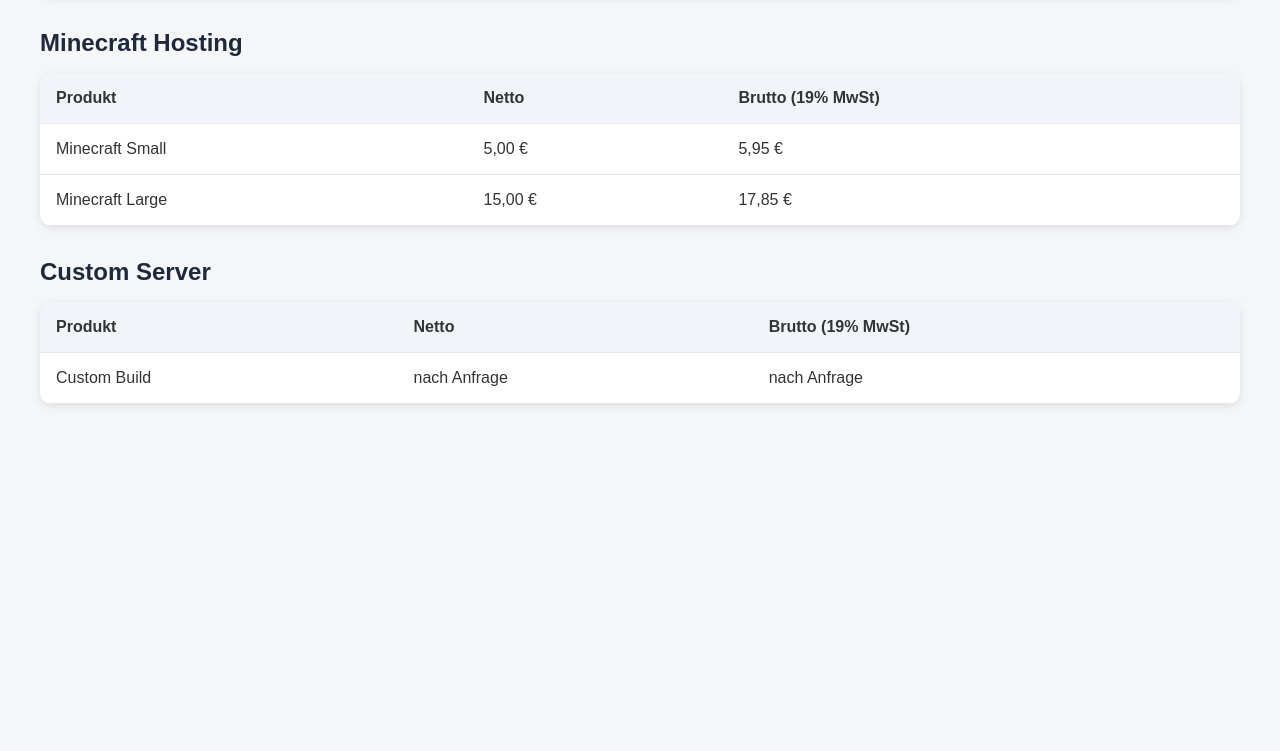
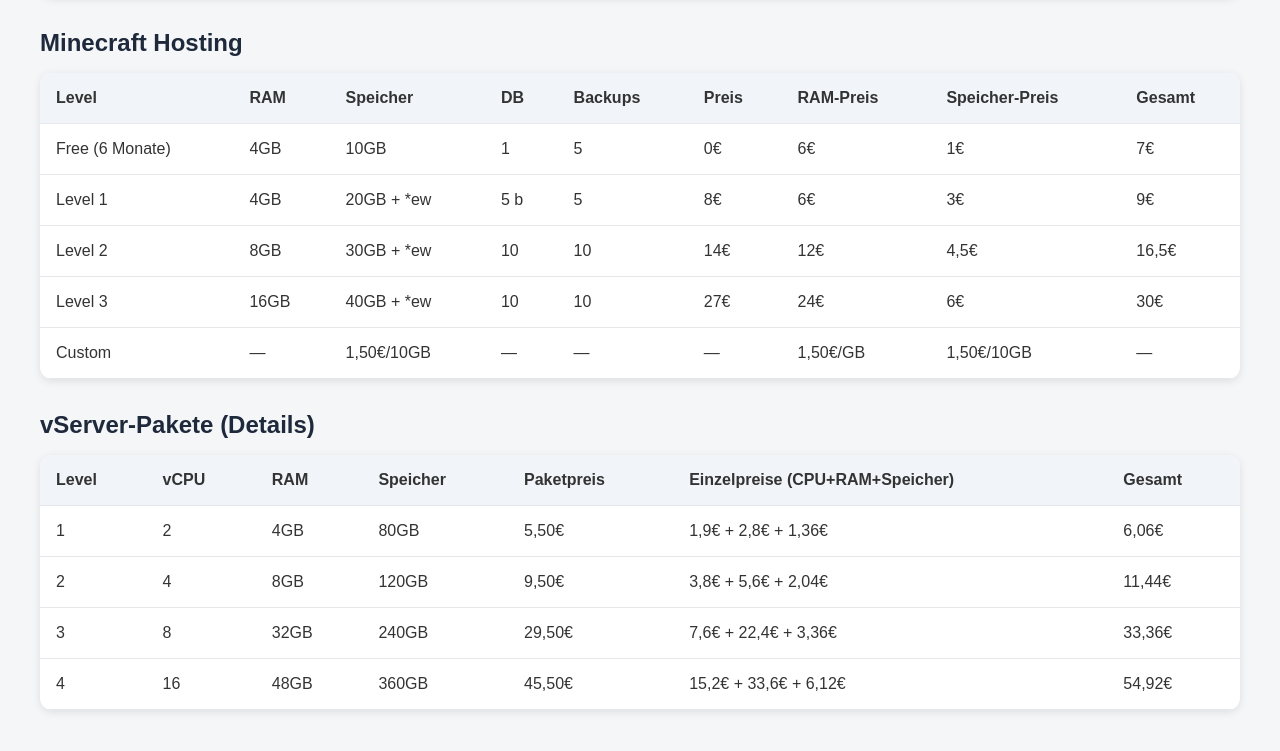
Before and after one commit to Asuna8911/asuna8911.github.io, a plain HTML site: page index.html in a window 1280 px wide. Shown: the part 862-1613 px from the top of the page. Before the commit the page ends 1346 px from the top, so only its background shows below. Drawn offline with Linux system fonts and the light colour scheme.

Commit message:
Update index.html

```diff
--- a/index.html
+++ b/index.html
@@ -220,42 +220,129 @@
     <table>
       <thead>
         <tr>
-          <th>Produkt</th>
-          <th>Netto</th>
-          <th>Brutto (19% MwSt)</th>
+          <th>Level</th>
+          <th>RAM</th>
+          <th>Speicher</th>
+          <th>DB</th>
+          <th>Backups</th>
+          <th>Preis</th>
+          <th>RAM-Preis</th>
+          <th>Speicher-Preis</th>
+          <th>Gesamt</th>
         </tr>
       </thead>
       <tbody>
         <tr>
-          <td>Minecraft Small</td>
-          <td>5,00 €</td>
-          <td>5,95 €</td>
+          <td>Free (6 Monate)</td>
+          <td>4GB</td>
+          <td>10GB</td>
+          <td>1</td>
+          <td>5</td>
+          <td>0€</td>
+          <td>6€</td>
+          <td>1€</td>
+          <td>7€</td>
         </tr>
         <tr>
-          <td>Minecraft Large</td>
-          <td>15,00 €</td>
-          <td>17,85 €</td>
+          <td>Level 1</td>
+          <td>4GB</td>
+          <td>20GB + *ew</td>
+          <td>5 b</td>
+          <td>5</td>
+          <td>8€</td>
+          <td>6€</td>
+          <td>3€</td>
+          <td>9€</td>
+        </tr>
+        <tr>
+          <td>Level 2</td>
+          <td>8GB</td>
+          <td>30GB + *ew</td>
+          <td>10</td>
+          <td>10</td>
+          <td>14€</td>
+          <td>12€</td>
+          <td>4,5€</td>
+          <td>16,5€</td>
+        </tr>
+        <tr>
+          <td>Level 3</td>
+          <td>16GB</td>
+          <td>40GB + *ew</td>
+          <td>10</td>
+          <td>10</td>
+          <td>27€</td>
+          <td>24€</td>
+          <td>6€</td>
+          <td>30€</td>
+        </tr>
+        <tr>
+          <td>Custom</td>
+          <td>—</td>
+          <td>1,50€/10GB</td>
+          <td>—</td>
+          <td>—</td>
+          <td>—</td>
+          <td>1,50€/GB</td>
+          <td>1,50€/10GB</td>
+          <td>—</td>
         </tr>
       </tbody>
     </table>
 
-    <h2>Custom Server</h2>
+    <h2>vServer-Pakete (Details)</h2>
     <table>
       <thead>
         <tr>
-          <th>Produkt</th>
-          <th>Netto</th>
-          <th>Brutto (19% MwSt)</th>
+          <th>Level</th>
+          <th>vCPU</th>
+          <th>RAM</th>
+          <th>Speicher</th>
+          <th>Paketpreis</th>
+          <th>Einzelpreise (CPU+RAM+Speicher)</th>
+          <th>Gesamt</th>
         </tr>
       </thead>
       <tbody>
         <tr>
-          <td>Custom Build</td>
-          <td>nach Anfrage</td>
-          <td>nach Anfrage</td>
+          <td>1</td>
+          <td>2</td>
+          <td>4GB</td>
+          <td>80GB</td>
+          <td>5,50€</td>
+          <td>1,9€ + 2,8€ + 1,36€</td>
+          <td>6,06€</td>
+        </tr>
+        <tr>
+          <td>2</td>
+          <td>4</td>
+          <td>8GB</td>
+          <td>120GB</td>
+          <td>9,50€</td>
+          <td>3,8€ + 5,6€ + 2,04€</td>
+          <td>11,44€</td>
+        </tr>
+        <tr>
+          <td>3</td>
+          <td>8</td>
+          <td>32GB</td>
+          <td>240GB</td>
+          <td>29,50€</td>
+          <td>7,6€ + 22,4€ + 3,36€</td>
+          <td>33,36€</td>
+        </tr>
+        <tr>
+          <td>4</td>
+          <td>16</td>
+          <td>48GB</td>
+          <td>360GB</td>
+          <td>45,50€</td>
+          <td>15,2€ + 33,6€ + 6,12€</td>
+          <td>54,92€</td>
         </tr>
       </tbody>
     </table>
+
   </div>
 
   <script>
```
Lines whose indentation alone changed are shown as unchanged.
